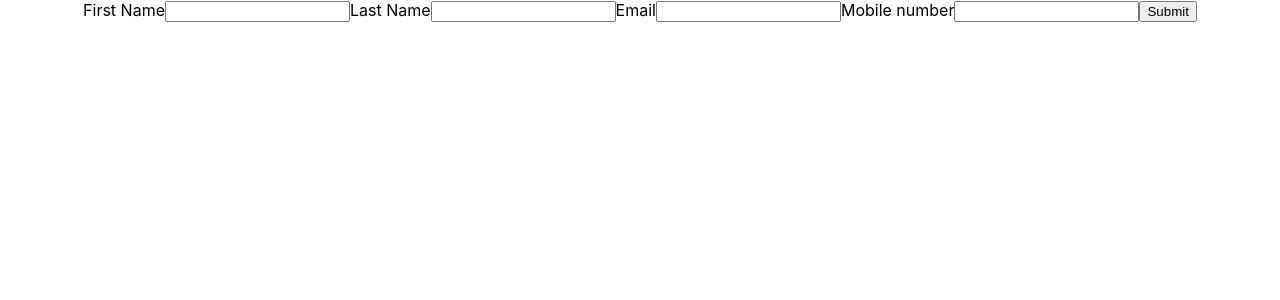
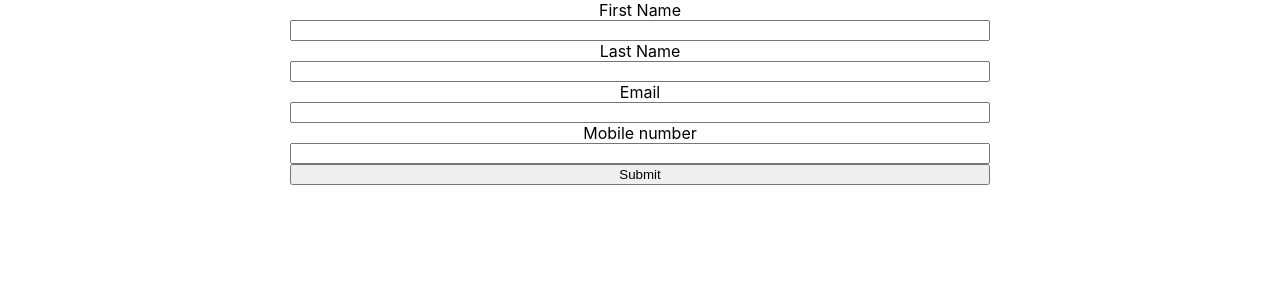
Before and after one commit to mathewbwilliamson/mn-form, a React (Create React App) app: page / in a window 1280 px wide. Shown: the top 300 px of the page. Built offline with nearby package versions, Linux system fonts and the light colour scheme.

Commit message:
Added basic form setup

```diff
--- /dev/null
+++ b/src/Error.tsx
@@ -0,0 +1,10 @@
+import React from "react";
+
+interface ErrorProps {
+  errors: any;
+  name: string;
+  label: string;
+}
+export const Error: React.FC<ErrorProps> = ({ errors, name, label }) => {
+  return <>{errors[name]?.type === "required" && `${label} is required`}</>;
+};
--- a/src/MainForm.tsx
+++ b/src/MainForm.tsx
@@ -1,6 +1,7 @@
 import { useForm } from "react-hook-form";
+import { Error } from "./Error";
 
-// import "./styles.css";
+import "./mainForm.css";
 
 export default function Form() {
   const { register, handleSubmit, formState } = useForm<any, any>();
@@ -20,30 +21,32 @@ export default function Form() {
   console.log("\x1b[43m%s \x1b[0m", "FIXME: [matt] formState", formState);
 
   return (
-    <form onSubmit={handleSubmit(onSubmit)}>
+    <form className="main-form" onSubmit={handleSubmit(onSubmit)}>
       <label>First Name</label>
       <input
         type="text"
-        {...register("First Name", { required: true, maxLength: 80 })}
+        {...register("firstName", { required: true, maxLength: 80 })}
       />
-      {errors["First Name"]?.type === "required" && "First Name is required"}
+      <Error errors={errors} name="firstName" label="First Name" />
 
       <label>Last Name</label>
       <input
         type="text"
-        {...register("Last Name", { required: true, maxLength: 100 })}
+        {...register("lastName", { required: true, maxLength: 80 })}
       />
-      {errors["Last Name"]?.type === "required" && "Last Name is required"}
+      <Error errors={errors} name="lastName" label="Last Name" />
 
       <label>Email</label>
       <input
         type="text"
-        {...register("Email", {
+        {...register("email", {
           required: true,
           pattern:
             /^(([^<>()\[\]\\.,;:\s@"]+(\.[^<>()\[\]\\.,;:\s@"]+)*)|(".+"))@((\[[0-9]{1,3}\.[0-9]{1,3}\.[0-9]{1,3}\.[0-9]{1,3}\])|(([a-zA-Z\-0-9]+\.)+[a-zA-Z]{2,}))$/,
         })}
       />
+      <Error errors={errors} name="email" label="Email" />
+
       <label>Mobile number</label>
       <input
         type="tel"
@@ -53,28 +56,6 @@ export default function Form() {
           minLength: 8,
         })}
       />
-      {/* <label>Title</label> */}
-      {/* <select
-        {...register("Name", {
-          required: true,
-        })}
-      >
-        <option value="Mr">Mr</option>
-        <option value="Mrs">Mrs</option>
-        <option value="Miss">Miss</option>
-        <option value="Dr">Dr</option>
-      </select>
-      <label>Are you a developer?</label>
-      <input
-        type="radio"
-        value="Yes"
-        {...register("developer", { required: true })}
-      />
-      <input
-        type="radio"
-        value="No"
-        {...register("developer", { required: true })}
-      /> */}
 
       <input type="submit" />
     </form>
--- /dev/null
+++ b/src/mainForm.css
@@ -0,0 +1,6 @@
+.main-form {
+  display: flex;
+  flex-direction: column;
+  margin: 0 auto;
+  width: 700px;
+}
```
